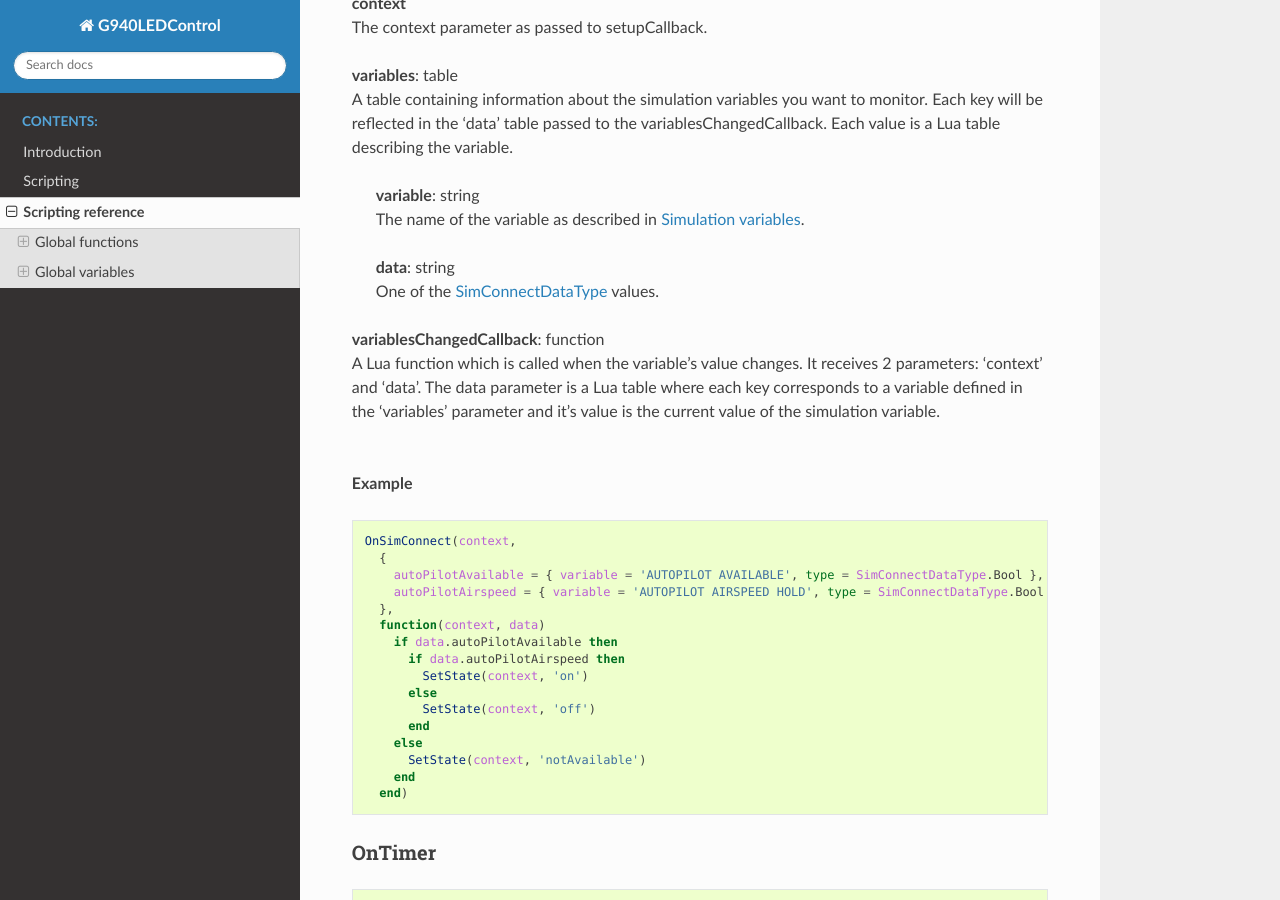
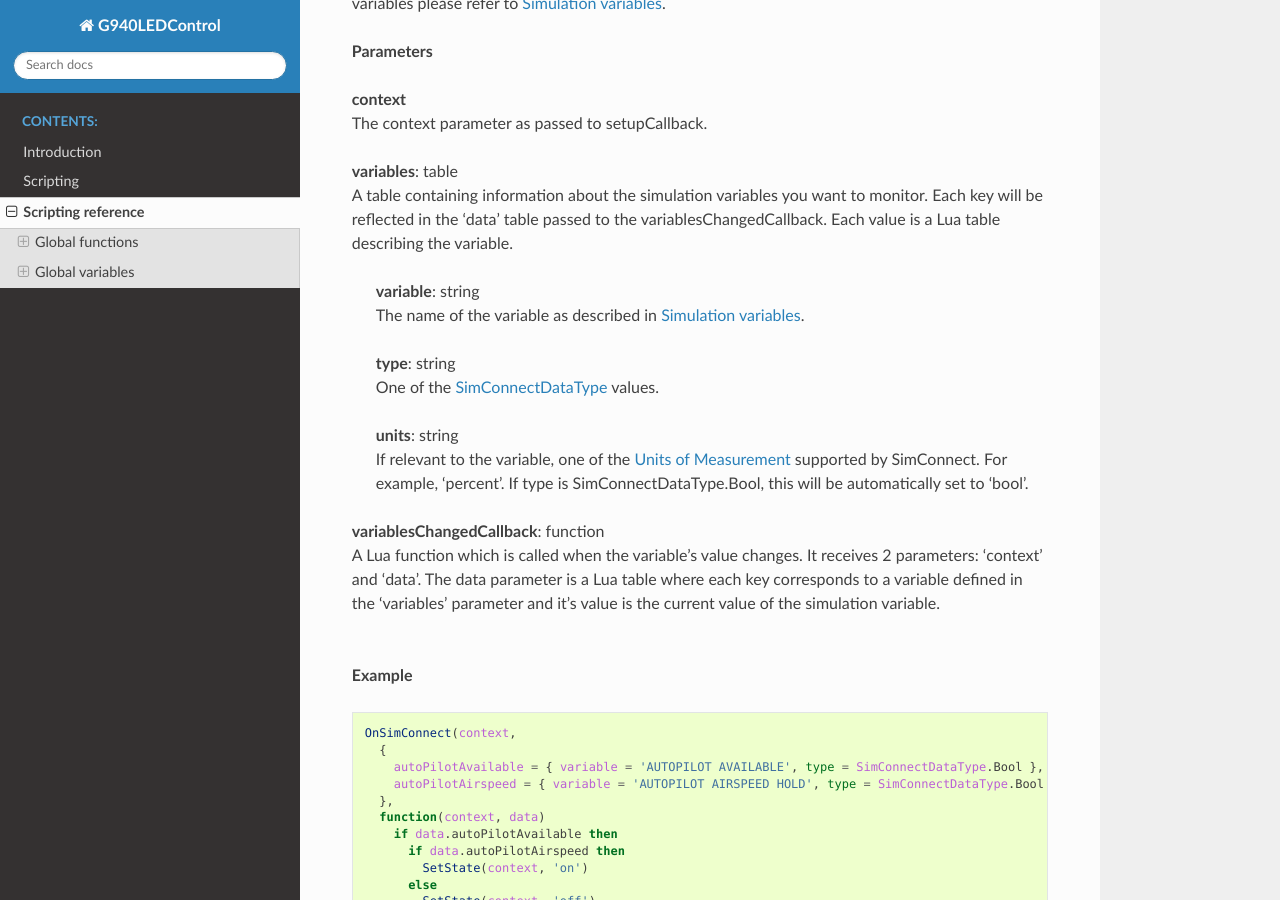
Before and after one commit to MvRens/G940LEDControl, a Sphinx documentation site: the page built from Docs/scriptingreference.rst, in a window 1280 px wide and 900 px high, scrolled down 2965 px. Built offline with Sphinx 7.4.7 and the Read the Docs theme 2.0.0, drawn with Linux system fonts in a browser that asks for light colours; some of the changed text lies outside the part shown.

```diff
--- a/Docs/scriptingreference.rst
+++ b/Docs/scriptingreference.rst
@@ -58,6 +58,9 @@
 |
 |     **default**: string
 |     The default color and/or animation assigned to the state when it is first selected. See :ref:`ref-ledcolor` for a list of valid values.
+|
+|     **order**: number (optional)
+|     Specifies the order in which the state is shown in the button function selection screen. If not specified, defaults to 0. States with an equal order are sorted alphabetically.
 |
 | **setupCallback**: function
 | A Lua function which is called when the button function is configured. Please note that if a button function is linked to multiple G940 throttle buttons, setupCallback is called multiple times, so be careful with variables which are outside of the setupCallback's scope (global or script-local)!
@@ -129,8 +132,11 @@
 |   **variable**: string
 |   The name of the variable as described in `Simulation variables <https://msdn.microsoft.com/en-us/library/cc526981.aspx>`_.
 |
-|   **data**: string
+|   **type**: string
 |   One of the :ref:`ref-simconnectdatatype` values.
+|
+|   **units**: string
+|   If relevant to the variable, one of the `Units of Measurement <https://msdn.microsoft.com/en-us/library/cc526981.aspx#UnitsofMeasurement>`_ supported by SimConnect. For example, 'percent'. If type is SimConnectDataType.Bool, this will be automatically set to 'bool'.
 |
 | **variablesChangedCallback**: function
 | A Lua function which is called when the variable's value changes. It receives 2 parameters: 'context' and 'data'. The data parameter is a Lua table where each key corresponds to a variable defined in the 'variables' parameter and it's value is the current value of the simulation variable.
```
Also changed, not shown: 14 other files.
